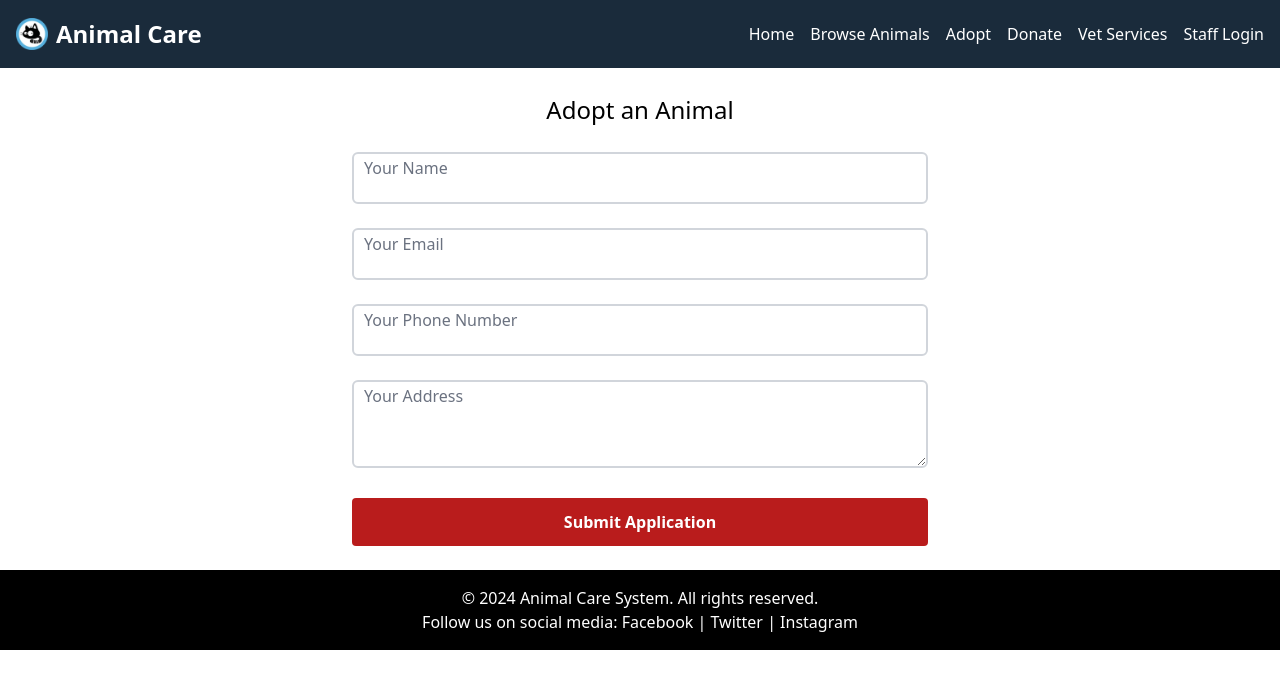
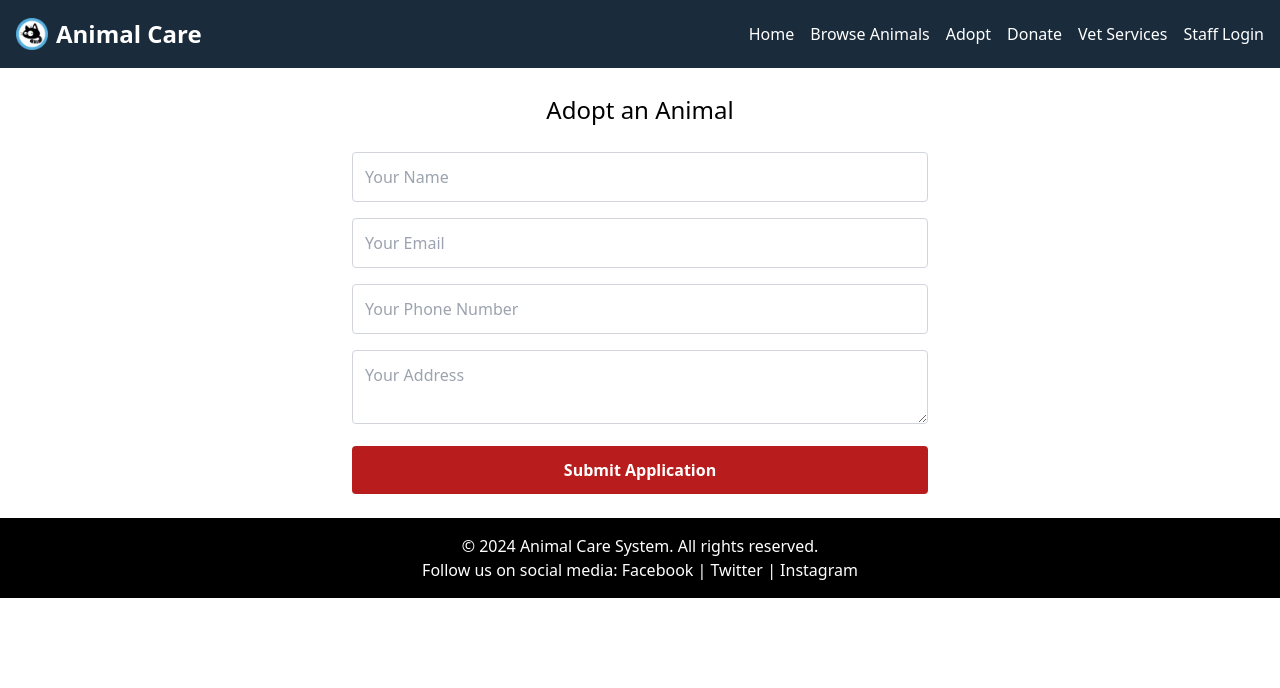
Before and after one commit to simrasheikh/animal-care-system-react, a React (Create React App) app in the folder frontend/: page /adopt/1 in a window 1280 px wide. Shown: the top 688 px of the page. Built offline with nearby package versions, Linux system fonts and the light colour scheme; no server answers.

Commit message:
Added validations for adoption form

```diff
--- a/frontend/src/Adopt.js
+++ b/frontend/src/Adopt.js
@@ -163,87 +163,55 @@ const Adopt = () => {
         )}
 
         {/* Adoption Form */}
-        <form onSubmit={handleSubmit} className="max-w-xl mx-auto">
-          {/* Name Field */}
-          <div className="relative mb-6"> {/* Added margin-bottom here */}
+        <form onSubmit={handleSubmit} className="space-y-4 max-w-xl mx-auto">
+          <div>
             <input
-              id="adopterName"
               type="text"
               name="adopterName"
               value={adopterName}
               onChange={handleFormChange}
-              placeholder=" " // Placeholder is needed to trigger the floating label
-              className="w-full p-3 pt-4 pb-2 border-2 border-gray-300 rounded-md focus:outline-none focus:ring-2 focus:ring-red-500 focus:border-transparent peer"
+              placeholder="Your Name"
+              className="w-full p-3 border border-gray-300 rounded"
               required
             />
-            <label
-              htmlFor="adopterName"
-              className="absolute text-gray-500 left-3 top-1 transform -translate-y-1/2 transition-all duration-300 scale-75 origin-top-left peer-placeholder-shown:scale-100 peer-placeholder-shown:translate-y-0 peer-focus:scale-75 peer-focus:translate-y-[-100%] peer-focus:text-red-700 peer-valid:translate-y-[-100%] peer-valid:scale-75"
-            >
-              Your Name
-            </label>
             {formErrors.adopterName && <p className="text-red-500 text-sm">{formErrors.adopterName}</p>}
           </div>
 
-          {/* Email Field */}
-          <div className="relative mb-6"> {/* Added margin-bottom here */}
+          <div>
             <input
-              id="adopterEmail"
               type="email"
               name="adopterEmail"
               value={adopterEmail}
               onChange={handleFormChange}
-              placeholder=" " // Placeholder is needed to trigger the floating label
-              className="w-full p-3 pt-4 pb-2 border-2 border-gray-300 rounded-md focus:outline-none focus:ring-2 focus:ring-red-500 focus:border-transparent peer"
+              placeholder="Your Email"
+              className="w-full p-3 border border-gray-300 rounded"
               required
             />
-            <label
-              htmlFor="adopterEmail"
-              className="absolute text-gray-500 left-3 top-1 transform -translate-y-1/2 transition-all duration-300 scale-75 origin-top-left peer-placeholder-shown:scale-100 peer-placeholder-shown:translate-y-0 peer-focus:scale-75 peer-focus:translate-y-[-100%] peer-focus:text-red-700 peer-valid:translate-y-[-100%] peer-valid:scale-75"
-            >
-              Your Email
-            </label>
             {formErrors.adopterEmail && <p className="text-red-500 text-sm">{formErrors.adopterEmail}</p>}
           </div>
 
-          {/* Phone Field */}
-          <div className="relative mb-6"> {/* Added margin-bottom here */}
+          <div>
             <input
-              id="adopterPhone"
               type="phone"
               name="adopterPhone"
               value={adopterPhone}
               onChange={handleFormChange}
-              placeholder=" " // Placeholder is needed to trigger the floating label
-              className="w-full p-3 pt-4 pb-2 border-2 border-gray-300 rounded-md focus:outline-none focus:ring-2 focus:ring-red-500 focus:border-transparent peer"
+              placeholder="Your Phone Number"
+              className="w-full p-3 border border-gray-300 rounded"
               required
             />
-            <label
-              htmlFor="adopterPhone"
-              className="absolute text-gray-500 left-3 top-1 transform -translate-y-1/2 transition-all duration-300 scale-75 origin-top-left peer-placeholder-shown:scale-100 peer-placeholder-shown:translate-y-0 peer-focus:scale-75 peer-focus:translate-y-[-100%] peer-focus:text-red-700 peer-valid:translate-y-[-100%] peer-valid:scale-75"
-            >
-              Your Phone Number
-            </label>
             {formErrors.adopterPhone && <p className="text-red-500 text-sm">{formErrors.adopterPhone}</p>}
           </div>
 
-          {/* Address Field */}
-          <div className="relative mb-6"> {/* Added margin-bottom here */}
+          <div>
             <textarea
-              id="adopterAddress"
               name="adopterAddress"
               value={adopterAddress}
               onChange={handleFormChange}
-              placeholder=" " // Placeholder is needed to trigger the floating label
-              className="w-full p-3 pt-6 pb-3 border-2 border-gray-300 rounded-md focus:outline-none focus:ring-2 focus:ring-red-500 focus:border-transparent peer"
+              placeholder="Your Address"
+              className="w-full p-3 border border-gray-300 rounded"
               required
             />
-            <label
-              htmlFor="adopterAddress"
-              className="absolute text-gray-500 left-3 top-1 transform -translate-y-1/2 transition-all duration-300 scale-75 origin-top-left peer-placeholder-shown:scale-100 peer-placeholder-shown:translate-y-0 peer-focus:scale-75 peer-focus:translate-y-[-100%] peer-focus:text-red-700 peer-valid:translate-y-[-100%] peer-valid:scale-75"
-            >
-              Your Address
-            </label>
             {formErrors.adopterAddress && <p className="text-red-500 text-sm">{formErrors.adopterAddress}</p>}
           </div>
 
```
